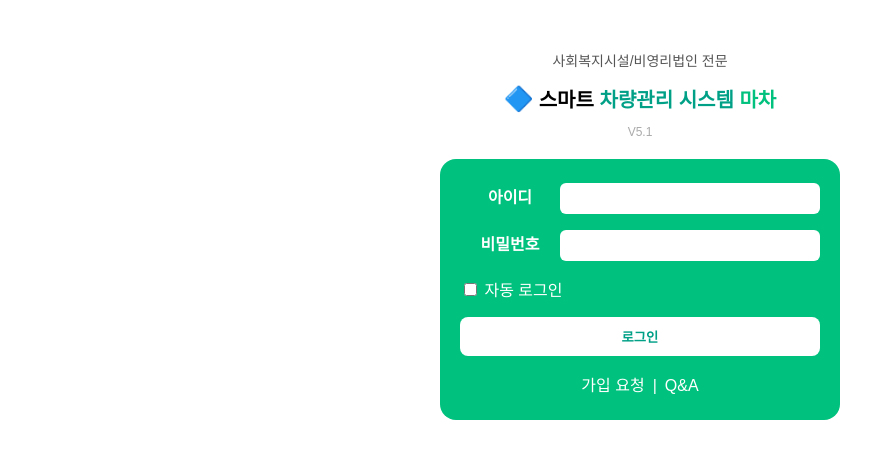
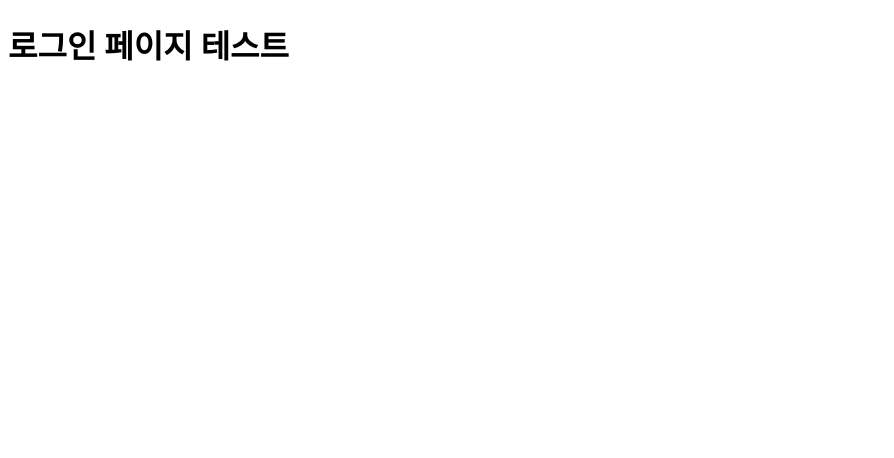
Before and after one commit to LuyHan/vma_macha, a Vue app: page /#/login in a window 1280 px wide. Shown: the top 458 px of the page, without its empty margins (0-894 px from the left). Built offline with nearby package versions, Linux system fonts and the light colour scheme.

Commit message:
LoginPage Test

```diff
--- a/src/pages/LoginPage.vue
+++ b/src/pages/LoginPage.vue
@@ -1,158 +1,11 @@
 <template>
-    <div class="login-container">
-      <div class="logo-section">
-        <p class="subtext">사회복지시설/비영리법인 전문</p>
-        <h1 class="logo">
-          <span class="logo-icon">🔷</span>
-          <span>스마트 <span class="highlight">차량관리 시스템</span> <strong class="matcha">마차</strong></span>
-        </h1>
-        <p class="version">V5.1</p>
-      </div>
-
-      <div class="form-box">
-        <form @submit.prevent="login">
-          <div class="input-group">
-            <label for="id">아이디</label>
-            <input type="text" id="id" v-model="userId" required />
-          </div>
-
-          <div class="input-group">
-            <label for="password">비밀번호</label>
-            <input type="password" id="password" v-model="password" required />
-          </div>
-
-          <div class="options">
-            <label><input type="checkbox" v-model="autoLogin" /> 자동 로그인</label>
-          </div>
-
-          <button class="login-btn" type="submit">로그인</button>
-
-          <div class="links">
-            <a href="#">가입 요청</a>
-            <span>|</span>
-            <a href="#">Q&A</a>
-          </div>
-        </form>
-      </div>
+  <div>
+    <h1>로그인 페이지 테스트</h1>
   </div>
 </template>
 
 <script>
 export default {
-    data() {
-      return {
-        userId: '',
-        password: '',
-        autoLogin: false
-      };
-    },
-    methods: {
-      login() {
-        // alert(`로그인 시도: ${this.userId}`);
-        // 실제 로그인 로직 연결
-        this.$router.push('/dashboard');
+  name: 'LoginPage'
 }
-    }
-  };
 </script>
-
-  <style scoped>
-  .login-container {
-    max-width: 400px;
-    margin: 50px auto;
-    text-align: center;
-    font-family: 'Noto Sans KR', sans-serif;
-  }
-
-  .logo-section {
-    margin-bottom: 20px;
-  }
-
-  .subtext {
-    font-size: 14px;
-    color: #555;
-  }
-
-  .logo {
-    font-size: 20px;
-    margin: 10px 0;
-  }
-
-  .logo-icon {
-    font-size: 24px;
-    margin-right: 5px;
-  }
-
-  .highlight {
-    color: #00a087;
-    font-weight: bold;
-  }
-
-  .matcha {
-    color: #00c17d;
-  }
-
-  .version {
-    font-size: 12px;
-    color: #aaa;
-  }
-
-  .form-box {
-    background: #00c17d;
-    border-radius: 16px;
-    padding: 24px 20px;
-  }
-
-  .input-group {
-    margin-bottom: 16px;
-    text-align: left;
-  }
-
-  .input-group label {
-    display: inline-block;
-    width: 100px;
-    margin-bottom: 4px;
-    color: white;
-    font-weight: bold;
-    text-align: center;
-  }
-
-  .input-group input {
-    width: calc(100% - 116px);
-    padding: 8px;
-    border: none;
-    border-radius: 6px;
-  }
-
-  .options {
-    text-align: left;
-    color: white;
-    margin-bottom: 16px;
-  }
-
-  .login-btn {
-    width: 100%;
-    background: white;
-    color: #00a087;
-    font-weight: bold;
-    padding: 10px;
-    border-radius: 8px;
-    border: none;
-    cursor: pointer;
-  }
-
-  .links {
-    margin-top: 16px;
-    color: white;
-  }
-
-  .links a {
-    color: white;
-    text-decoration: none;
-    margin: 0 8px;
-  }
-
-  .links span {
-    color: #fff;
-  }
-  </style>
```
Lines whose indentation alone changed are shown as unchanged.
